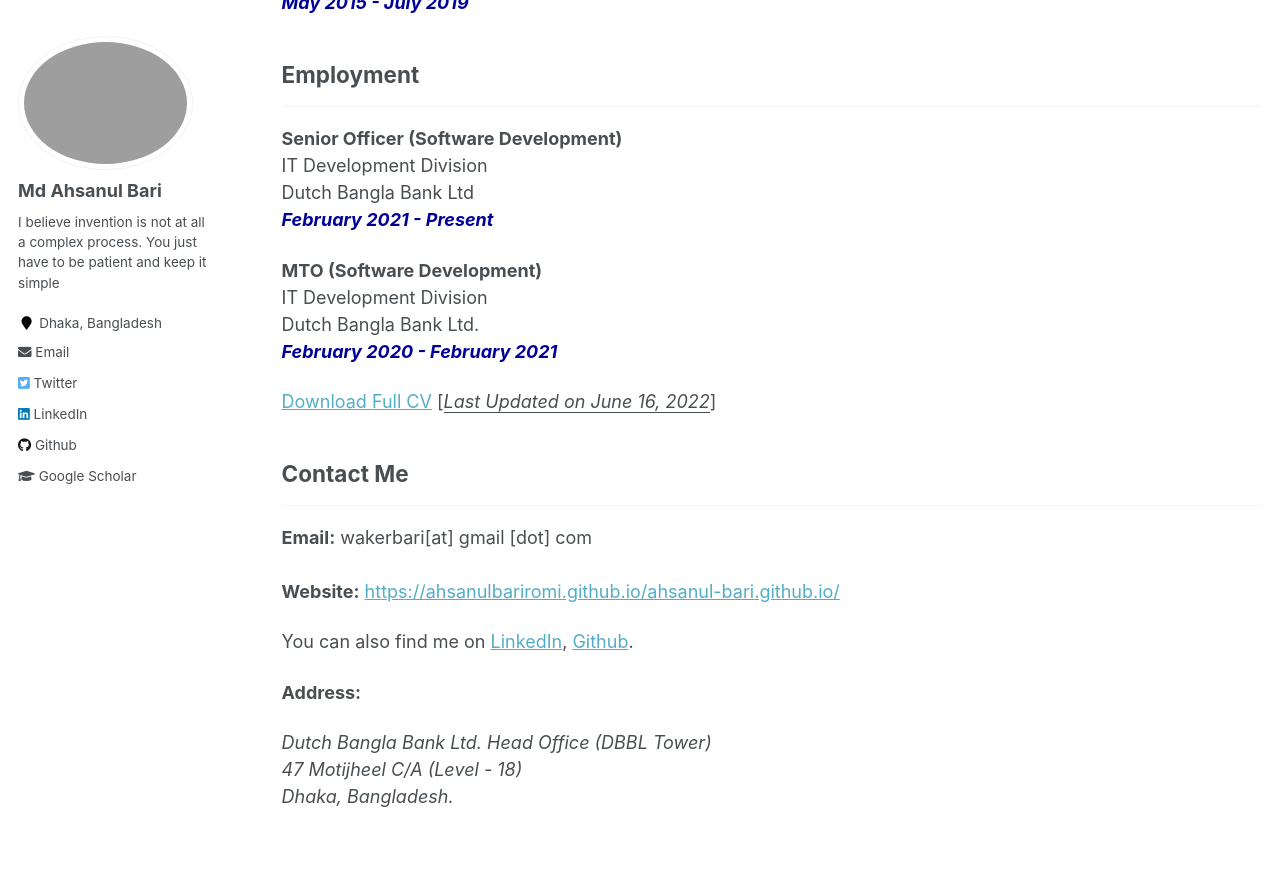
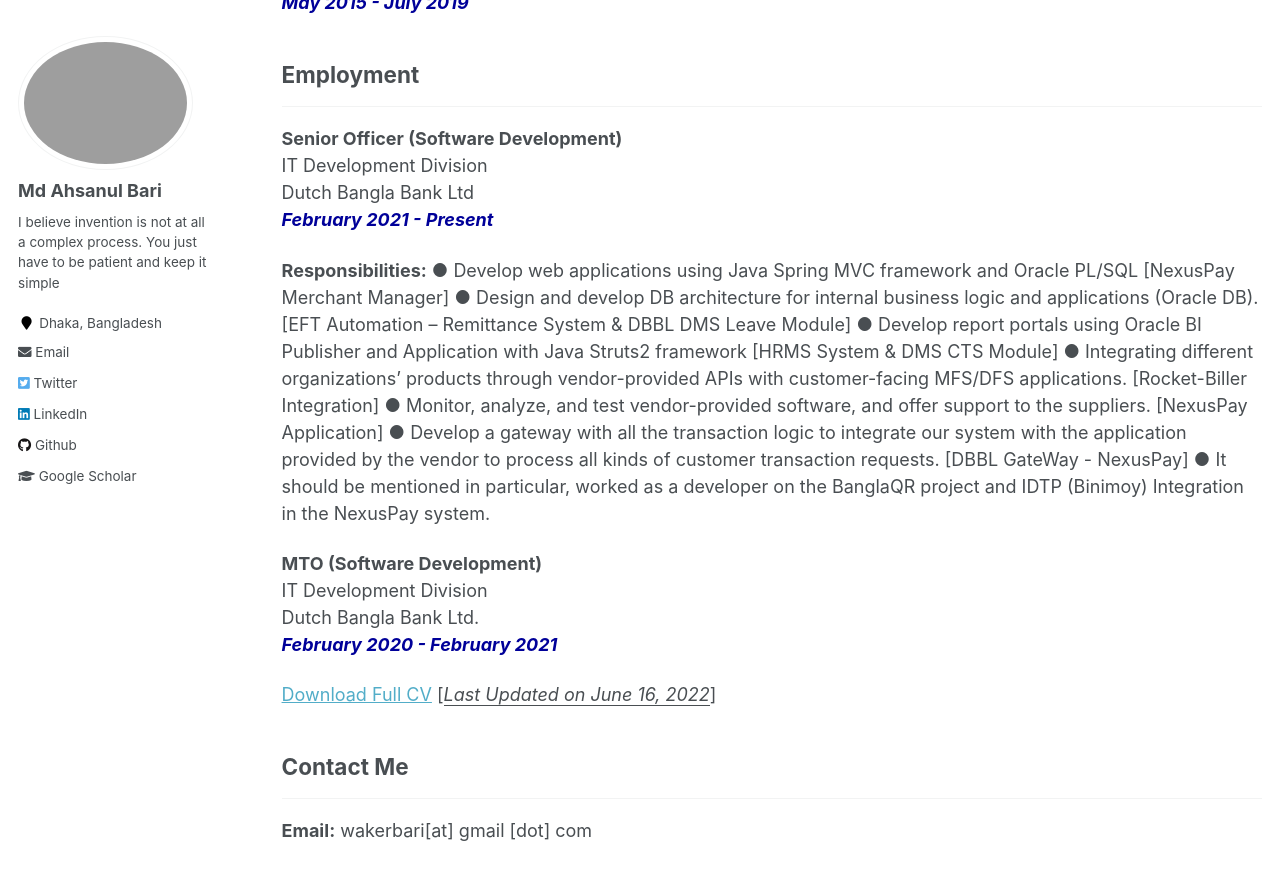
Before and after one commit to AhsanulBariRomi/ahsanul-bari.github.io, a Jekyll site: the page built from _pages/cv.md, in a window 1280 px wide and 900 px high, scrolled down 347 px, cut to the strip 0-874 px from the top of the window. Built offline with Jekyll 4.4.1, drawn with Linux system fonts in a browser that asks for light colours.

Commit message:
Job respon

```diff
--- a/_pages/cv.md
+++ b/_pages/cv.md
@@ -20,6 +20,16 @@ Dhaka, Bangladesh<br />
 IT Development Division <br/>
 Dutch Bangla Bank Ltd<br />
 <i style='color:#000099;'>**February 2021 - Present**</i><br/>
+
+<b>Responsibilities:</b>
+●	Develop web applications using Java Spring MVC framework and Oracle PL/SQL [NexusPay Merchant Manager]
+●	Design and develop DB architecture for internal business logic and applications (Oracle DB). [EFT Automation – Remittance System & DBBL DMS Leave Module]
+●	Develop report portals using Oracle BI Publisher and Application with Java Struts2 framework [HRMS System & DMS CTS Module]
+●	Integrating different organizations' products through vendor-provided APIs with customer-facing MFS/DFS applications. [Rocket-Biller Integration]
+●	Monitor, analyze, and test vendor-provided software, and offer support to the suppliers. [NexusPay Application]
+●	Develop a gateway with all the transaction logic to integrate our system with the application provided by the vendor to process all kinds of customer transaction requests. 	 [DBBL GateWay - NexusPay]
+●	It should be mentioned in particular, worked as a developer on the BanglaQR project and IDTP (Binimoy) Integration in the NexusPay system.
+
 
 <b>MTO (Software Development)</b><br />
 IT Development Division <br/>
```
